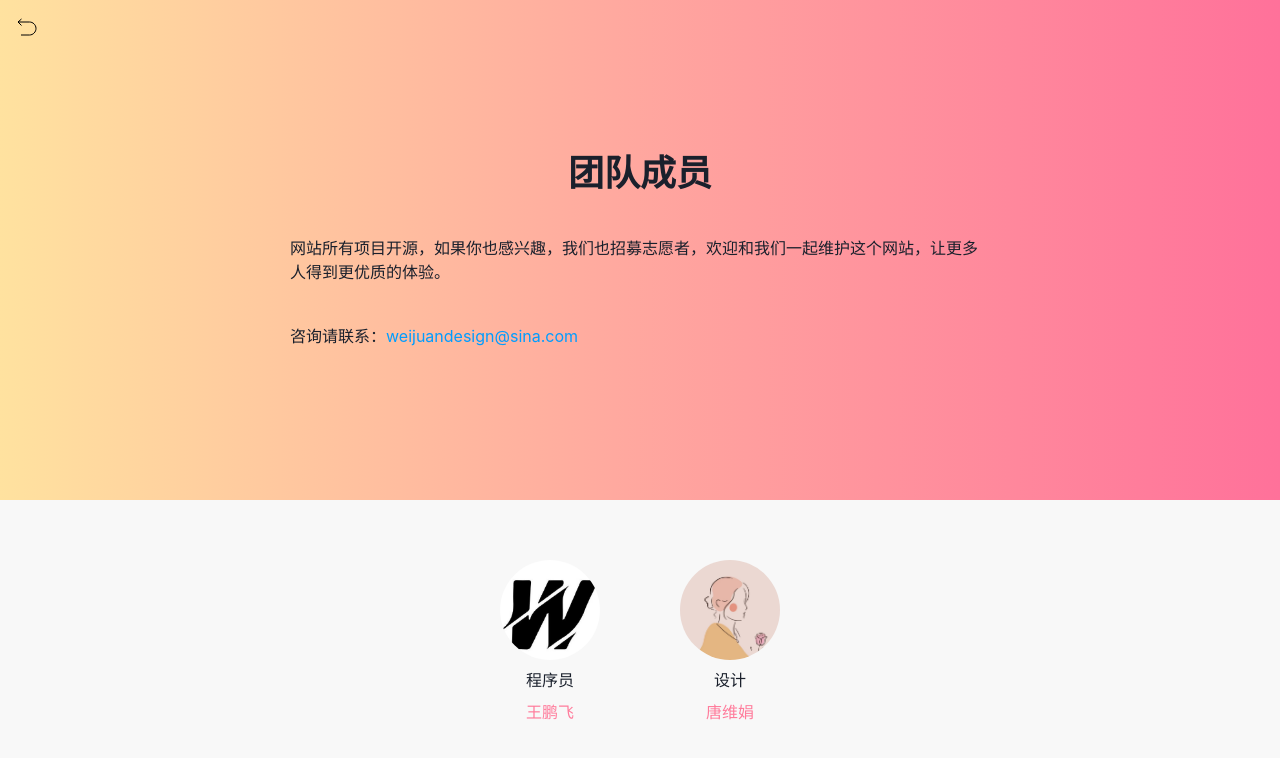
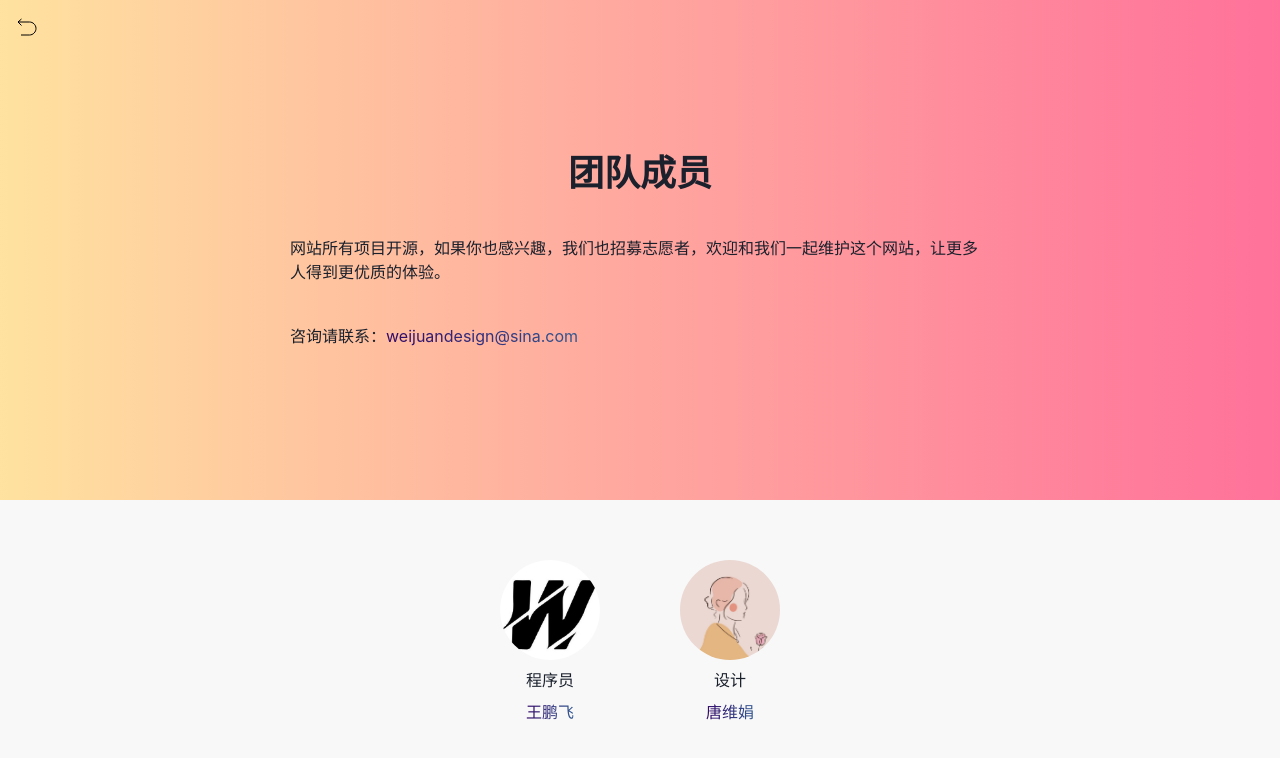
Before and after one commit to afterwork-design/afterwork-design.github.io, a Next.js app: page /member in a window 1280 px wide. Shown: the top 758 px of the page. Built offline with nearby package versions, Linux system fonts and the light colour scheme.

Commit message:
style: 优化样式

```diff
--- a/src/components/memberBox.tsx
+++ b/src/components/memberBox.tsx
@@ -16,7 +16,9 @@ const MemberBox = () => {
                         <Text fontSize="16px">{member.tag}</Text>
                         <Link
                             href={member.site}
-                            color="#ff7b9b"
+                            bg="linear-gradient(to left, #315891 0%, #330867 100%)"
+                            bgClip="text"
+                            fill="transparent"
                         >
                             {member.name}
                         </Link>
--- a/src/pages/member.tsx
+++ b/src/pages/member.tsx
@@ -22,7 +22,14 @@ const Home: LayoutPage = () => {
                     </Text>
                     <Text>
                         咨询请联系：
-                        <Link color="#009dff" href="mailto:weijuandesign@sina.com">weijuandesign@sina.com</Link>
+                        <Link
+                            href="mailto:weijuandesign@sina.com"
+                            bg="linear-gradient(to left, #315891 0%, #330867 100%)"
+                            bgClip="text"
+                            fill="transparent"
+                        >
+                            weijuandesign@sina.com
+                        </Link>
                     </Text>
                 </Box>
                 <Link href="/">
```
Also changed, not shown: src/components/projectBox.tsx (+6 -2 lines), src/pages/index.tsx (+11 -4 lines).
